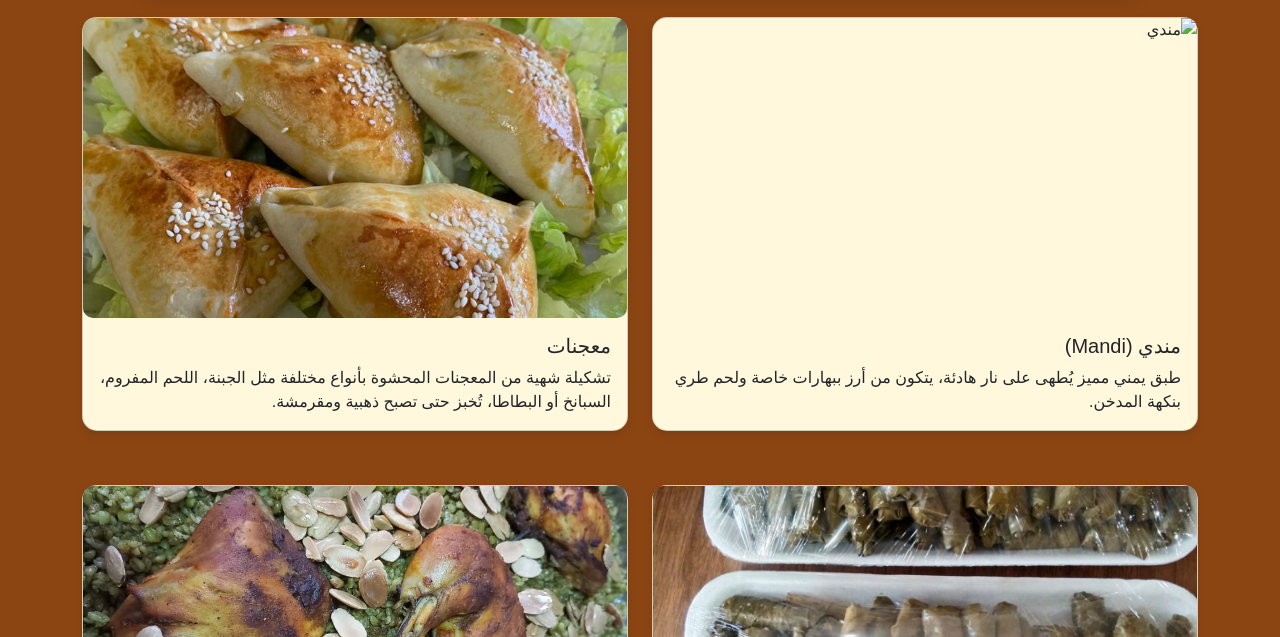
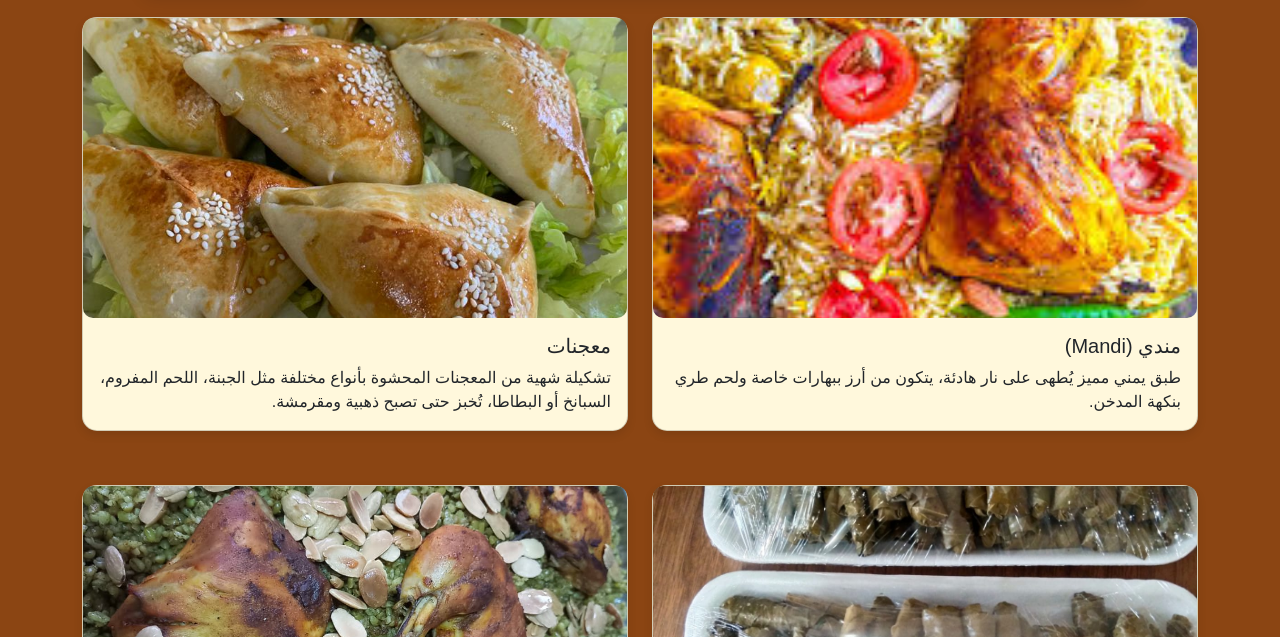
Before and after one commit to shomoa/Clove-Restaurant, a plain HTML site: page index.html in a window 1280 px wide. Shown: the part 163-800 px from the top of the page. Drawn offline with nearby package versions, Linux system fonts and the light colour scheme.

Commit message:
Update index.html

```diff
--- a/index.html
+++ b/index.html
@@ -107,7 +107,7 @@ body {
 
     <div class="col">
       <div class="card">
-        <img src="mendi.jpg" class="card-img-top" alt="مندي">
+        <img src="mendi.jpeg" class="card-img-top" alt="مندي">
         <div class="card-body">
           <h5 class="card-title">مندي (Mandi)</h5>
           <p class="card-text">طبق يمني مميز يُطهى على نار هادئة، يتكون من أرز ببهارات خاصة ولحم طري بنكهة المدخن.</p>
```
